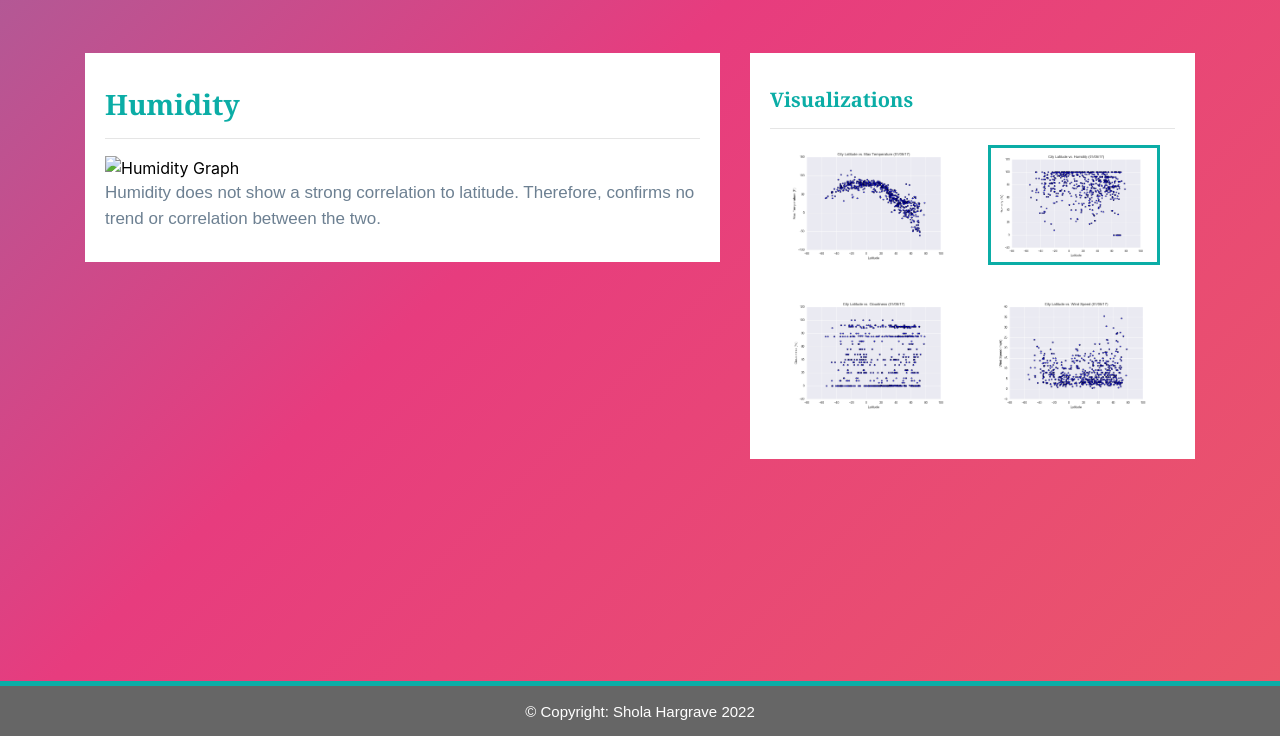
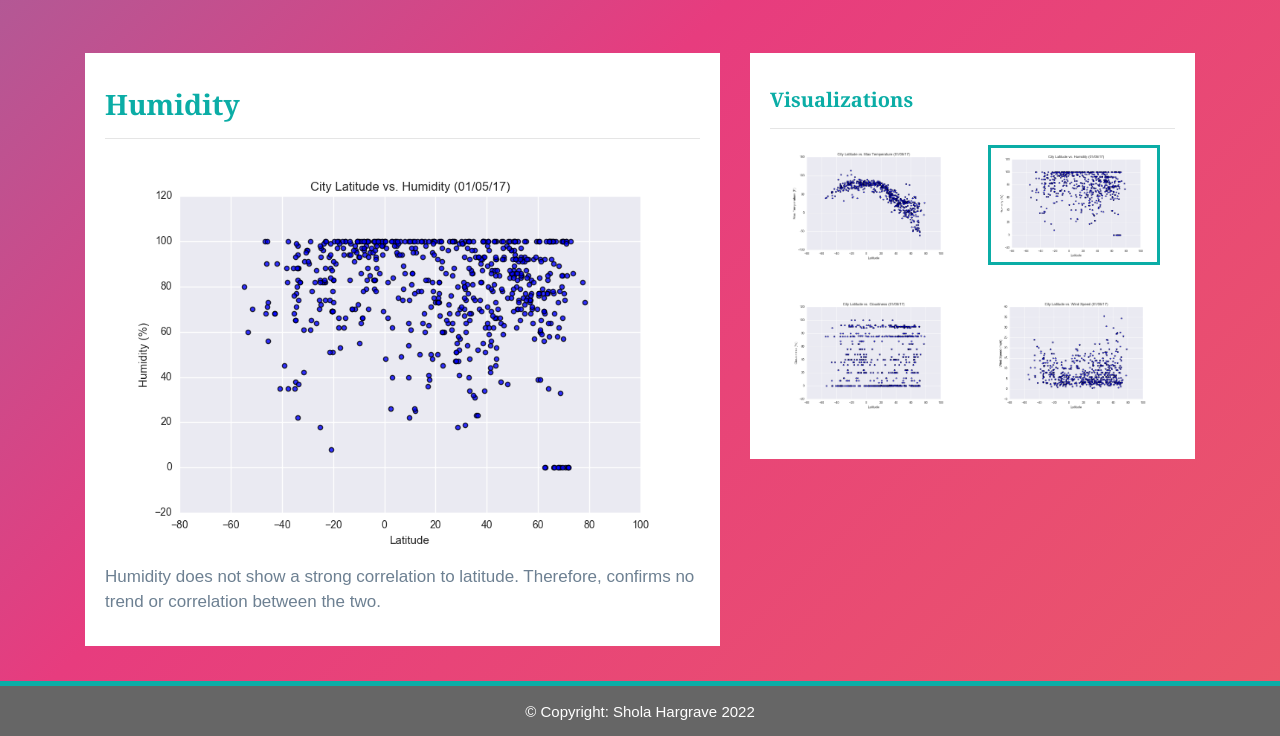
Before and after one commit to shohaha/Web-Design-Challenge, a plain HTML site: page humidity.html in a window 1280 px wide. Shown: the part 64-800 px from the top of the page. Drawn offline with nearby package versions, Linux system fonts and the light colour scheme; files that its build step writes are made by us from their sources.

Commit message:
update image path

```diff
--- a/humidity.html
+++ b/humidity.html
@@ -59,7 +59,7 @@
         <div class="box">
           <h3 class="title">Humidity</h3>
           <hr>
-          <img src="../images/Fig2.png" alt="Humidity Graph">
+          <img src="assets/images/Fig2.png" alt="Humidity Graph">
           <p>Humidity does not show a strong correlation to latitude. Therefore, confirms no trend or correlation between the two.</p>
         </div>
       </div>
```
